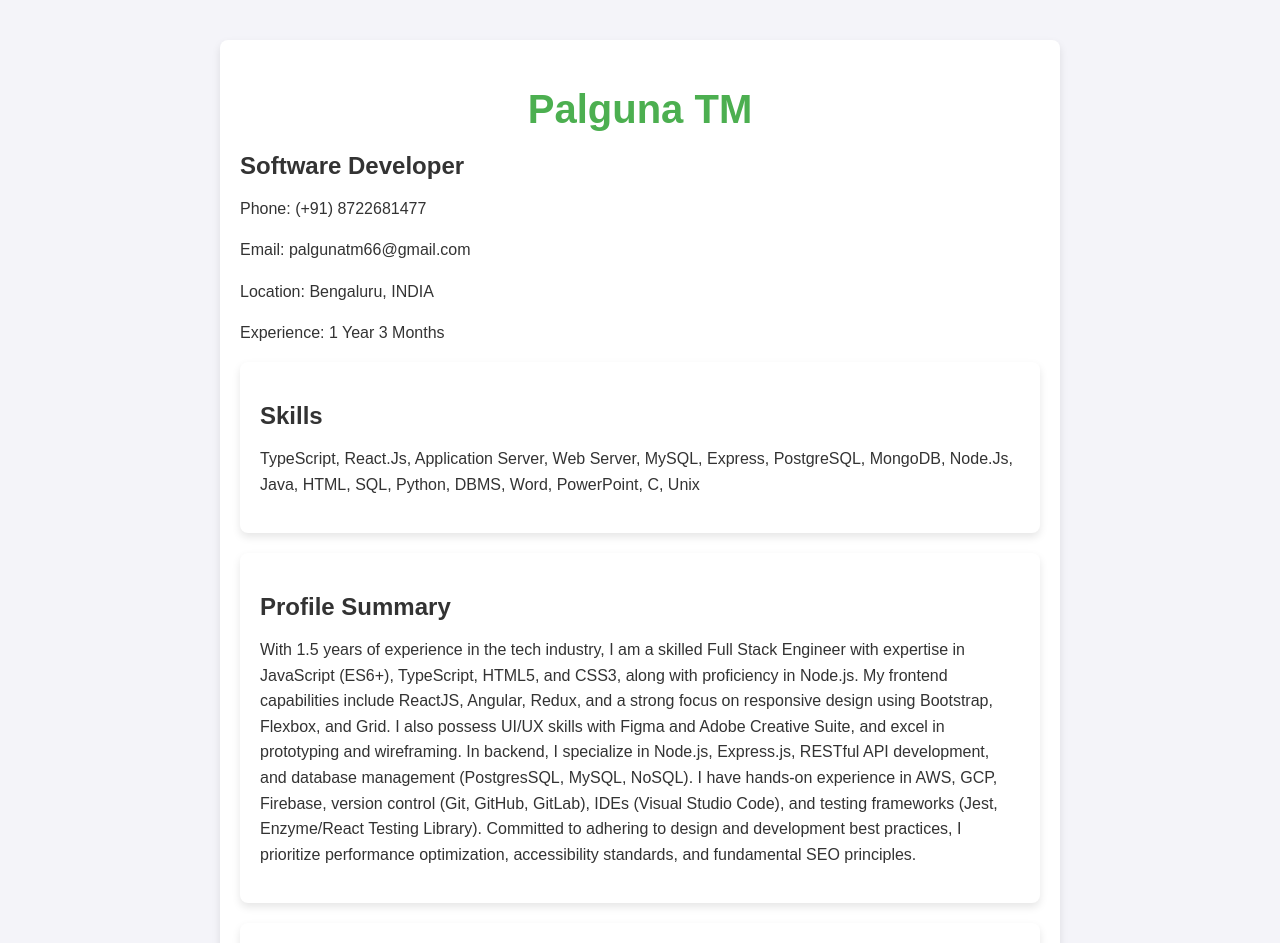
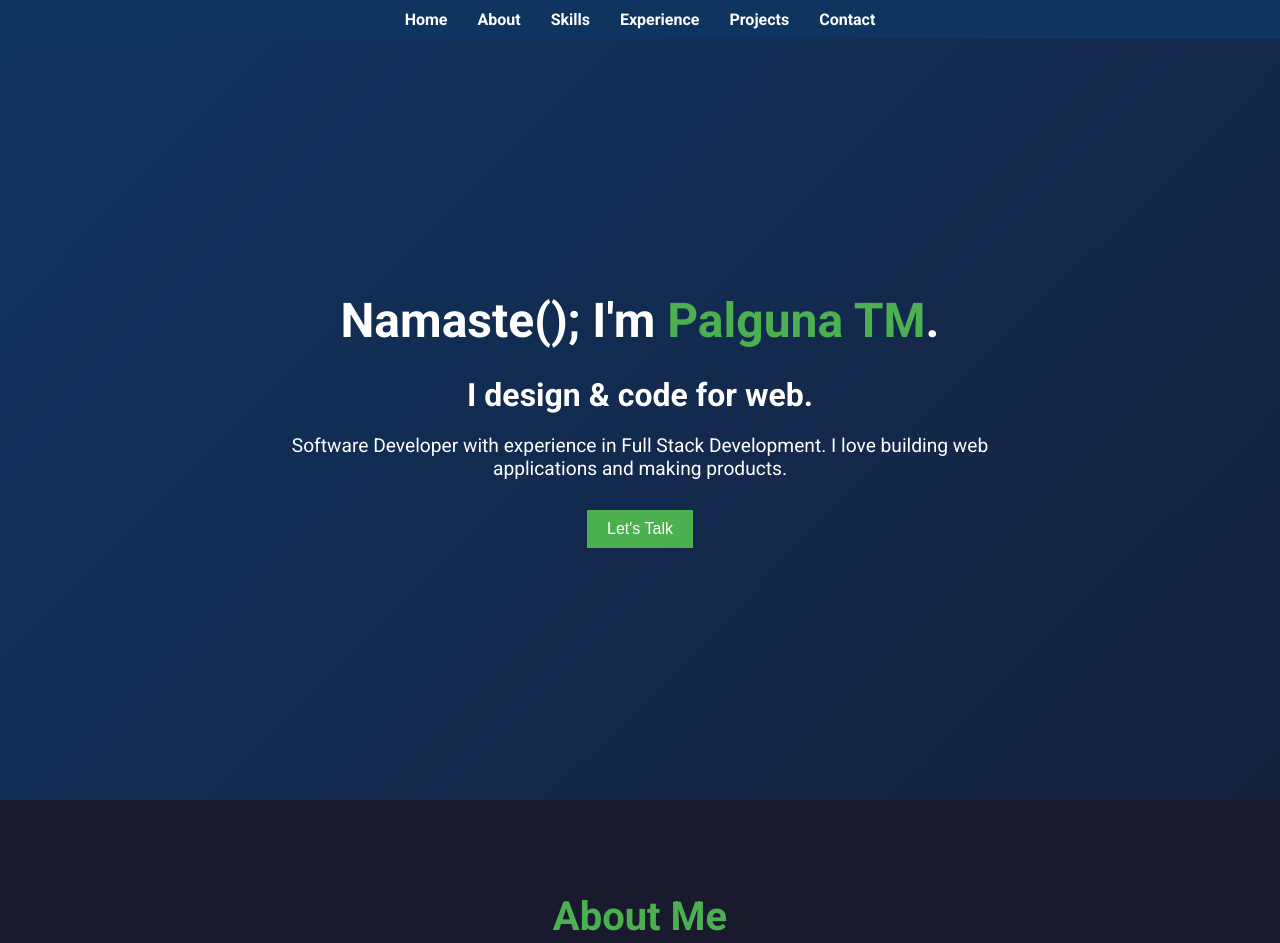
Before and after one commit to palgunatm66/Protfolio, a plain HTML site: page index.html in a window 1280 px wide. Shown: the top 943 px of the page. Drawn offline with Linux system fonts and the light colour scheme.

Commit message:
Add detailed resume with modern styling, animations, and interactivity

```diff
--- a/index.html
+++ b/index.html
@@ -5,26 +5,38 @@
     <meta name="viewport" content="width=device-width, initial-scale=1.0">
     <title>Palguna TM - Resume</title>
     <link rel="stylesheet" href="styles.css">
+    <link href="https://fonts.googleapis.com/css2?family=Roboto:wght@400;700&display=swap" rel="stylesheet">
 </head>
 <body>
-    <div class="container">
-        <h1>Palguna TM</h1>
-        <h2>Software Developer</h2>
-        <div class="contact-info">
-            <p>Phone: (+91) 8722681477</p>
-            <p>Email: palgunatm66@gmail.com</p>
-            <p>Location: Bengaluru, INDIA</p>
-            <p>Experience: 1 Year 3 Months</p>
+    <header>
+        <nav>
+            <ul>
+                <li><a href="#home">Home</a></li>
+                <li><a href="#about">About</a></li>
+                <li><a href="#skills">Skills</a></li>
+                <li><a href="#experience">Experience</a></li>
+                <li><a href="#projects">Projects</a></li>
+                <li><a href="#contact">Contact</a></li>
+            </ul>
+        </nav>
+    </header>
+    <section id="home" class="hero">
+        <div class="hero-content">
+            <h1>Namaste(); I'm <span>Palguna TM</span>.</h1>
+            <h2>I design & code for web.</h2>
+            <p>Software Developer with experience in Full Stack Development. I love building web applications and making products.</p>
+            <button>Let's Talk</button>
         </div>
-        <div class="section">
+    </section>
+    <section id="about" class="section">
+        <h2>About Me</h2>
+        <p>With 1.5 years of experience in the tech industry, I am a skilled Full Stack Engineer with expertise in JavaScript (ES6+), TypeScript, HTML5, and CSS3, along with proficiency in Node.js. My frontend capabilities include ReactJS, Angular, Redux, and a strong focus on responsive design using Bootstrap, Flexbox, and Grid. I also possess UI/UX skills with Figma and Adobe Creative Suite, and excel in prototyping and wireframing. In backend, I specialize in Node.js, Express.js, RESTful API development, and database management (PostgresSQL, MySQL, NoSQL). I have hands-on experience in AWS, GCP, Firebase, version control (Git, GitHub, GitLab), IDEs (Visual Studio Code), and testing frameworks (Jest, Enzyme/React Testing Library). Committed to adhering to design and development best practices, I prioritize performance optimization, accessibility standards, and fundamental SEO principles.</p>
+    </section>
+    <section id="skills" class="section">
         <h2>Skills</h2>
         <p>TypeScript, React.Js, Application Server, Web Server, MySQL, Express, PostgreSQL, MongoDB, Node.Js, Java, HTML, SQL, Python, DBMS, Word, PowerPoint, C, Unix</p>
-        </div>
-        <div class="section">
-            <h2>Profile Summary</h2>
-            <p>With 1.5 years of experience in the tech industry, I am a skilled Full Stack Engineer with expertise in JavaScript (ES6+), TypeScript, HTML5, and CSS3, along with proficiency in Node.js. My frontend capabilities include ReactJS, Angular, Redux, and a strong focus on responsive design using Bootstrap, Flexbox, and Grid. I also possess UI/UX skills with Figma and Adobe Creative Suite, and excel in prototyping and wireframing. In backend, I specialize in Node.js, Express.js, RESTful API development, and database management (PostgresSQL, MySQL, NoSQL). I have hands-on experience in AWS, GCP, Firebase, version control (Git, GitHub, GitLab), IDEs (Visual Studio Code), and testing frameworks (Jest, Enzyme/React Testing Library). Committed to adhering to design and development best practices, I prioritize performance optimization, accessibility standards, and fundamental SEO principles.</p>
-        </div>
-        <div class="section">
+    </section>
+    <section id="experience" class="section">
         <h2>Work Experience</h2>
         <h3>Software Developer, Exozen</h3>
         <p>03/2023 - Present</p>
@@ -32,31 +44,22 @@
         <p>A significant part of my role is to design and develop backend APIs following REST API standards, enabling seamless communication between different components of the system. Security is paramount, and I implement measures to protect sensitive data, ensuring compliance with industry standards and regulations.</p>
         <p>I am proficient in writing SQL queries to optimize database operations and enhance performance. Additionally, I conduct data analysis and forecasting to derive valuable insights, contributing to informed decision-making processes.</p>
         <p>In collaboration with frontend developers, I integrate backend APIs with frontend applications, leveraging technologies like React, TypeScript, Vite, and React Helmet. This ensures a cohesive and user-friendly experience for end-users.</p>
-        </div>
-        <div class="section">
-            <h2>Education</h2>
-            <p>B.Tech/B.E. - Computers, 2020</p>
-            <p>Shri Madhwa Vadiraja Institute of Technology and Management, VTU University, Karnataka, India</p>
-            <p>Grade: 7.12/10</p>
-            <p>12th, 2016</p>
-            <p>Karnataka, English</p>
-            <p>Grade: 65-69.9%</p>
-        </div>
-        <div class="section">
+    </section>
+    <section id="projects" class="section">
         <h2>Projects</h2>
         <h3>Dry Arecanut Sorting Using Digital Image Processing and Machine Learning</h3>
         <p>396 Days</p>
         <p>The objective of this project is to design a prototype machine that is able to sort the dry arecanut aka betelnut into different types. The main goal of the project is to decrease the human labor intense job of dry arecanut sorting to machine-oriented sorting which requires less man force and time to sort the arecanut into their different varieties.</p>
-        </div>
-        <div class="section">
-            <h2>Languages</h2>
-            <p>English, Kannada</p>
-        </div>
-        <div class="section">
+    </section>
+    <section id="contact" class="section">
+        <h2>Contact Information</h2>
+        <p>Phone: (+91) 8722681477</p>
+        <p>Email: palgunatm66@gmail.com</p>
+        <p>Location: Bengaluru, INDIA</p>
+        <p>Experience: 1 Year 3 Months</p>
         <h2>Social Links</h2>
         <p><a href="https://www.linkedin.com/in/palguna-t-m-0766a486" target="_blank">LinkedIn</a></p>
-        </div>
-    </div>
+    </section>
     <script src="script.js"></script>
 </body>
 </html>
--- a/styles.css
+++ b/styles.css
@@ -1,56 +1,110 @@
 body {
-    font-family: 'Arial', sans-serif;
+    font-family: 'Roboto', sans-serif;
     margin: 0;
     padding: 0;
-    background-color: #f4f4f9;
-    color: #333;
+    background-color: #1a1a2e;
+    color: #fff;
     animation: fadeIn 1s ease-in-out;
 }
 
-.container {
-    max-width: 800px;
-    margin: 40px auto;
-    padding: 20px;
-    background: #fff;
-    border-radius: 8px;
-    box-shadow: 0 4px 8px rgba(0, 0, 0, 0.1);
+header {
+    background-color: #0f3460;
+    padding: 10px 0;
+    position: fixed;
+    width: 100%;
+    top: 0;
+    z-index: 1000;
 }
 
-h1 {
-    text-align: center;
-    font-size: 2.5em;
-    margin-bottom: 10px;
+nav ul {
+    list-style: none;
+    display: flex;
+    justify-content: center;
+    margin: 0;
+    padding: 0;
+}
+
+nav ul li {
+    margin: 0 15px;
+}
+
+nav ul li a {
+    color: #fff;
+    text-decoration: none;
+    font-weight: bold;
+    transition: color 0.3s;
+}
+
+nav ul li a:hover {
     color: #4CAF50;
 }
 
-h2 {
-    font-size: 1.5em;
-    margin-bottom: 10px;
-    color: #333;
+.hero {
+    display: flex;
+    justify-content: center;
+    align-items: center;
+    height: 100vh;
+    background: linear-gradient(135deg, #0f3460, #16213e);
+    text-align: center;
+    padding: 0 20px;
 }
 
-h3 {
-    font-size: 1.2em;
-    margin-bottom: 5px;
-    color: #555;
+.hero-content {
+    max-width: 800px;
 }
 
-p {
+.hero h1 {
+    font-size: 3em;
+    margin-bottom: 10px;
+}
+
+.hero h1 span {
+    color: #4CAF50;
+}
+
+.hero h2 {
+    font-size: 2em;
+    margin-bottom: 20px;
+}
+
+.hero p {
+    font-size: 1.2em;
+    margin-bottom: 30px;
+}
+
+.hero button {
+    background-color: #4CAF50;
+    color: #fff;
+    border: none;
+    padding: 10px 20px;
     font-size: 1em;
-    line-height: 1.6;
+    cursor: pointer;
+    transition: background-color 0.3s;
+}
+
+.hero button:hover {
+    background-color: #45a049;
 }
 
 .section {
-    margin-bottom: 20px;
-    padding: 20px;
-    background: #fff;
-    border-radius: 8px;
-    box-shadow: 0 4px 8px rgba(0, 0, 0, 0.1);
-    transition: transform 0.3s ease-in-out;
+    padding: 60px 20px;
+    text-align: center;
+    background-color: #1a1a2e;
 }
 
-.section:hover {
-    transform: translateY(-10px);
+.section h2 {
+    font-size: 2.5em;
+    margin-bottom: 20px;
+    color: #4CAF50;
+}
+
+.section p, .section h3 {
+    font-size: 1.2em;
+    margin-bottom: 20px;
+}
+
+.section h3 {
+    color: #fff;
 }
 
 a {
```
Lines whose indentation alone changed are shown as unchanged.
